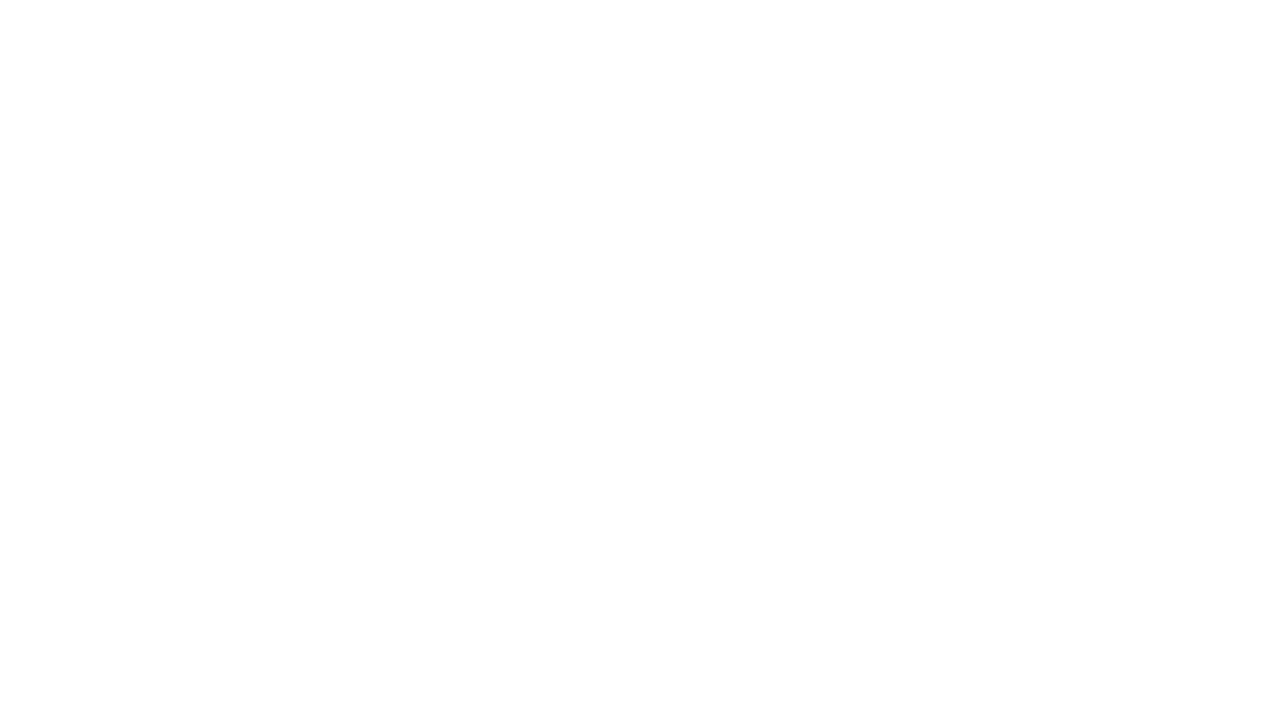
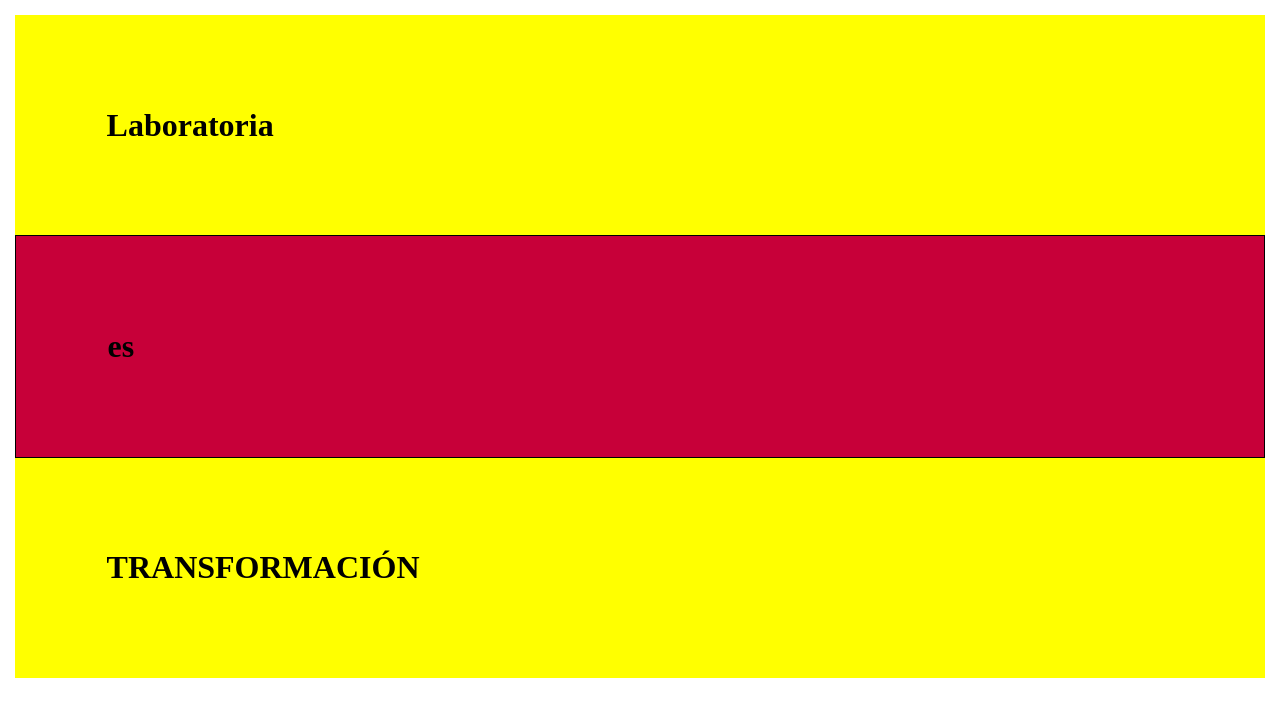
Before and after one commit to Arybv/leccion-22-ep---PRACTICANDO, a plain HTML site: page index.html in a window 1280 px wide. Drawn offline with Linux system fonts and the light colour scheme.

Commit message:
Ejercicio 1

```diff
--- a/assets/css/main.css
+++ b/assets/css/main.css
@@ -0,0 +1,14 @@
+.lab{
+  background-color: yellow;
+  padding: 91.7px;
+  margin: 0px;
+}
+.es{
+  background-color: #C70039;
+  padding: 91.7px;
+  border: 1px solid black;
+  margin: 0px;
+}
+body{
+  margin: 14.91px;
+}
--- a/index.html
+++ b/index.html
@@ -4,9 +4,12 @@
     <meta charset="UTF-8">
     <meta name="viewport" content="width=device-width, initial-scale=1.0">
     <meta http-equiv="X-UA-Compatible" content="ie=edge">
+    <link rel="stylesheet" href="assets/css/main.css">
     <title>Document</title>
   </head>
   <body>
-
+    <h1 class="lab">Laboratoria</h1>
+    <h1 class="es">es</h1>
+    <h1 class="lab">TRANSFORMACIÓN</h1>
   </body>
 </html>
```
Lines whose indentation alone changed are shown as unchanged.
